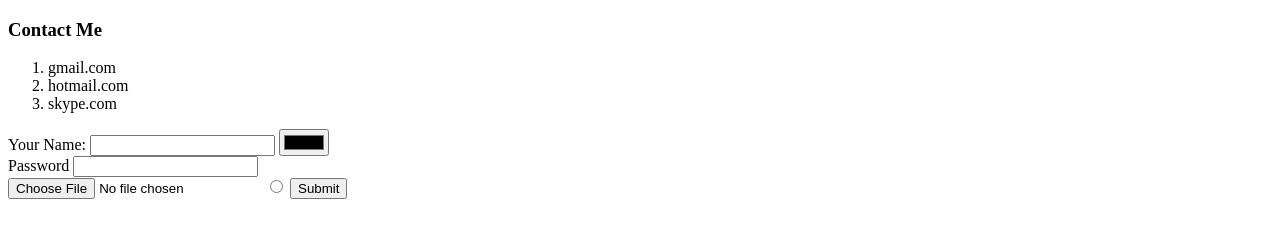
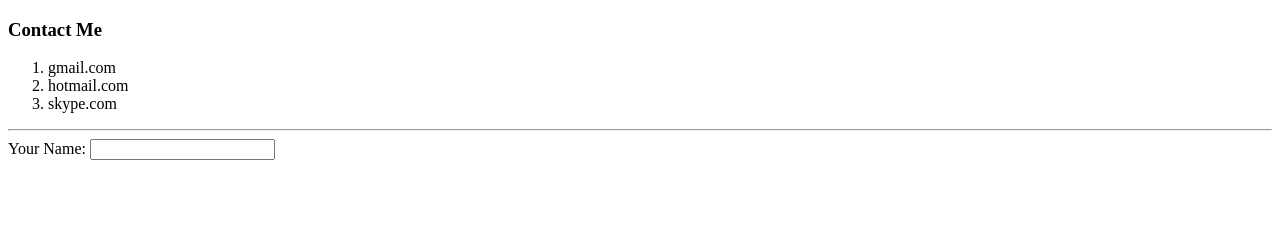
Before and after one commit to Anish-M/cv, a plain HTML site: page contact.html in a window 1280 px wide. Drawn offline with Linux system fonts and the light colour scheme.

Commit message:
Add files via upload

```diff
--- a/contact.html
+++ b/contact.html
@@ -13,18 +13,10 @@
             <li>hotmail.com</li>
             <li>skype.com</li>
         </ol>
+        <hr>
         <form class="" action="index.html" method="post">
-            <label>Your Name:</label>
-            <input type="text" name="" value="">
-            <input type="color" name="" value="">
-            <br>
-            <label>Password</label>
-            <input type="password" name="" value="">
-            <br>
-            <input type="file" name="" value="">
-            <input type="radio" name="" value="">
-
-            <input type="submit" name="Submit" value="Submit">
+            <label>Your Name: </label>
+            <input type="text"
         </form>
 
     </body>
```
